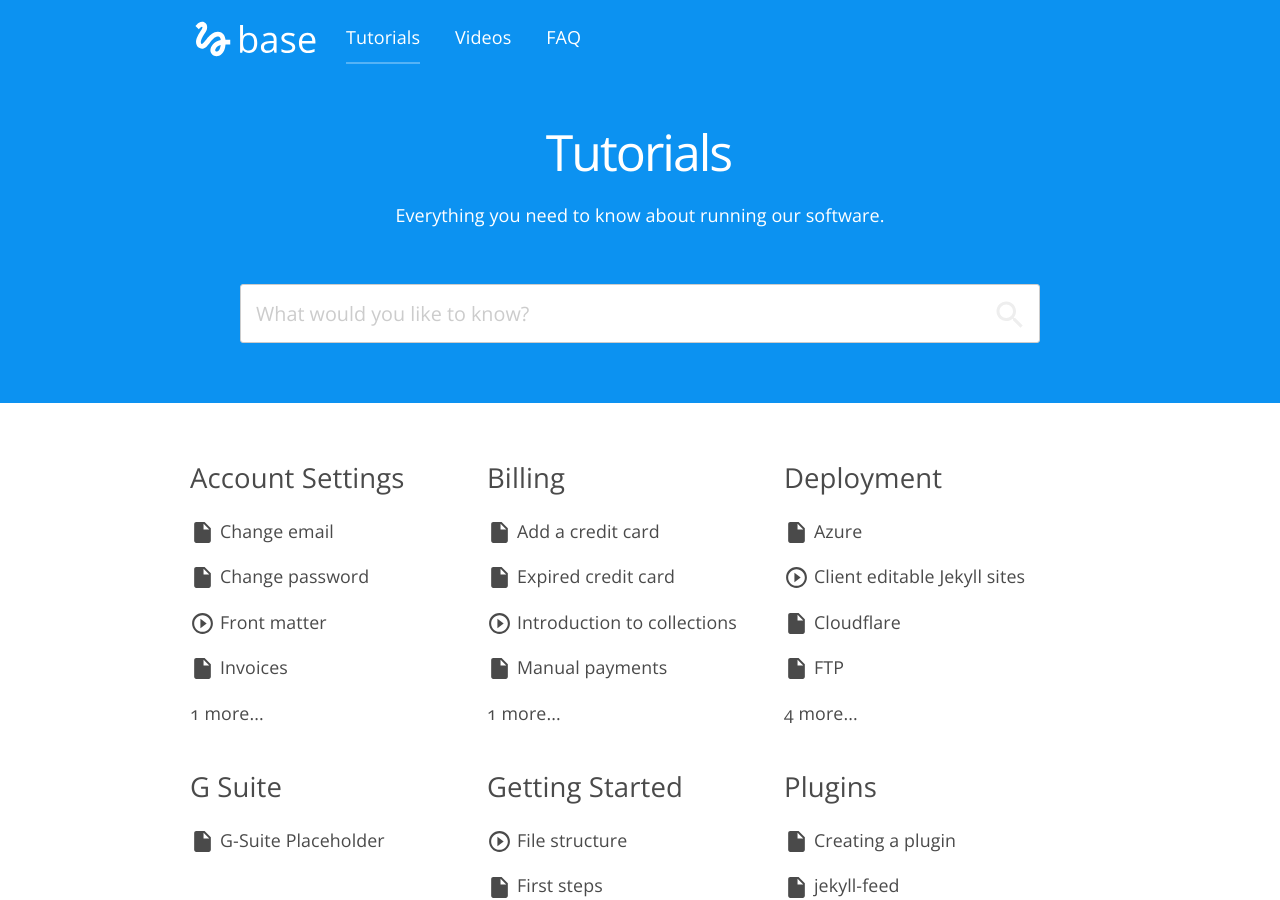
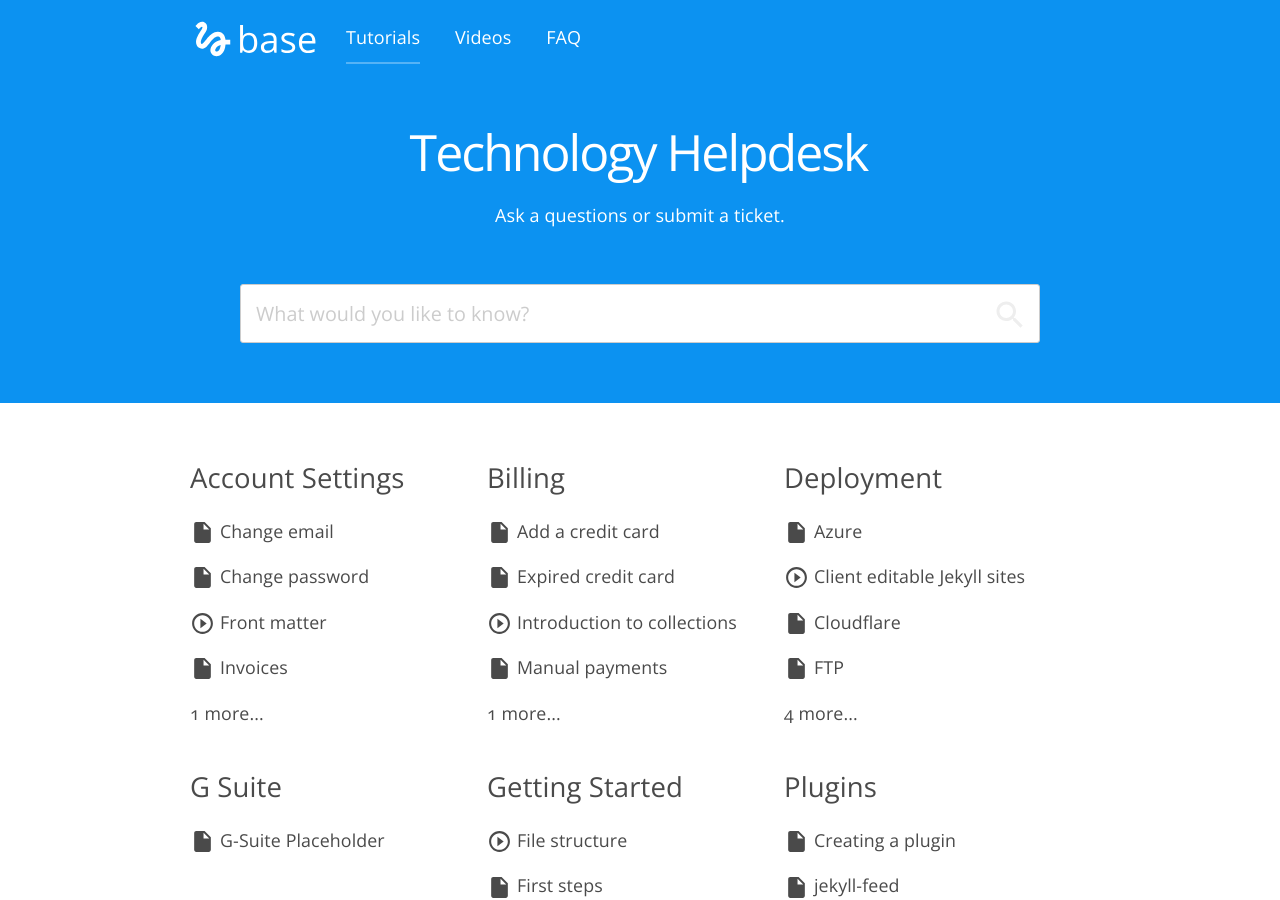
Before and after one commit to Agawam-IT/tech.agawamed.org, a Jekyll site: the page built from index.html, in a window 1280 px wide and 900 px high. Built offline with Jekyll 4.4.1, drawn with Linux system fonts in a browser that asks for light colours; nearby versions of some CDN libraries.

Commit message:
Update default.html

```diff
--- a/_layouts/default.html
+++ b/_layouts/default.html
@@ -34,8 +34,8 @@
 					{% include navigation.html %}
 				</section>
 				<section class="hero_search">
-					<h1>Tutorials</h1>
-					<p>Everything you need to know about running our software.</p>
+					<h1>Technology Helpdesk</h1>
+					<p>Ask a questions or submit a ticket.</p>
 					{% include search.html %}
 				</section>
 			</div>
```
